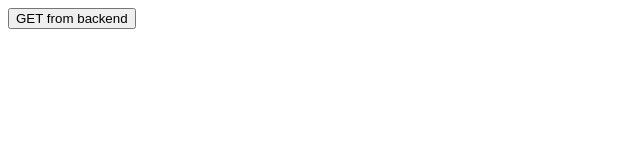
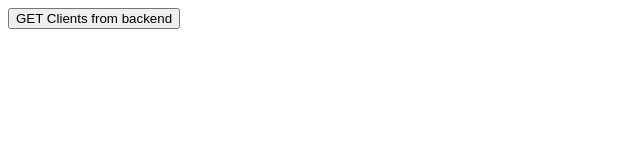
Before and after one commit to JuanCuttle/desafio-nexti-jr-frontend, an Angular app: page / in a window 1280 px wide. Shown: the top 160 px of the page, without its empty margins (0-640 px from the left). Built offline with nearby package versions, Linux system fonts and the light colour scheme.

Commit message:
Frontend consegue obter dados do backend porem sem entende-los. Manual terminado.

```diff
--- a/src/app/app.component.html
+++ b/src/app/app.component.html
@@ -1,4 +1,4 @@
-<button (click)="getDataFromAPI()">GET from backend</button>
+<button (click)="getDataFromAPI()">GET Clients from backend</button>
 <ul *ngFor="let d of data">
 	<li>{{d}}</li>
 </ul>
--- a/src/app/app.component.ts
+++ b/src/app/app.component.ts
@@ -18,7 +18,6 @@ export class AppComponent {
 
   getDataFromAPI() {
 	  this.services.getData().subscribe((data) => {
-		  //System.out.println(data);
 		  this.data = data;
 	  });
   }
```
Also changed, not shown: 1 other file (tests, documents, lock files or other folders).
